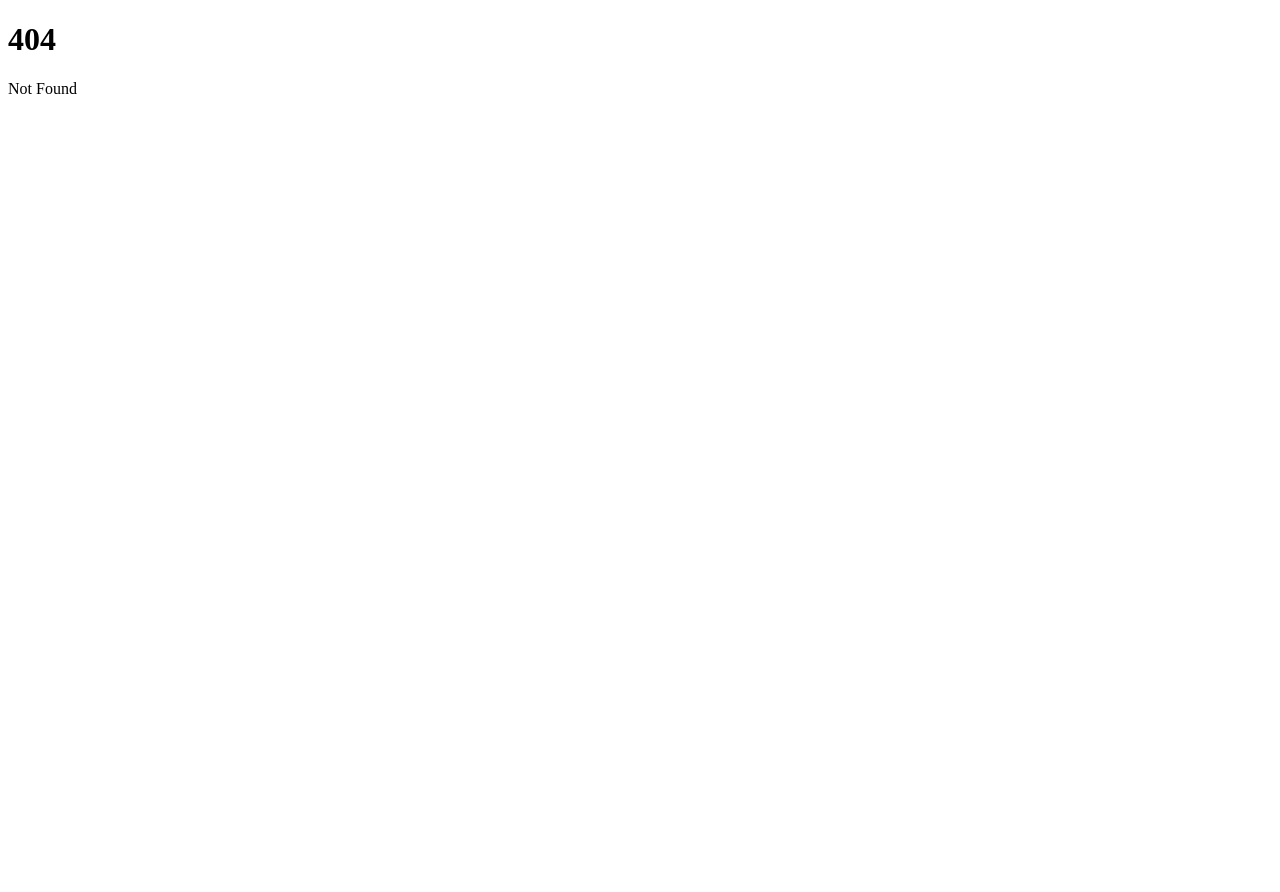
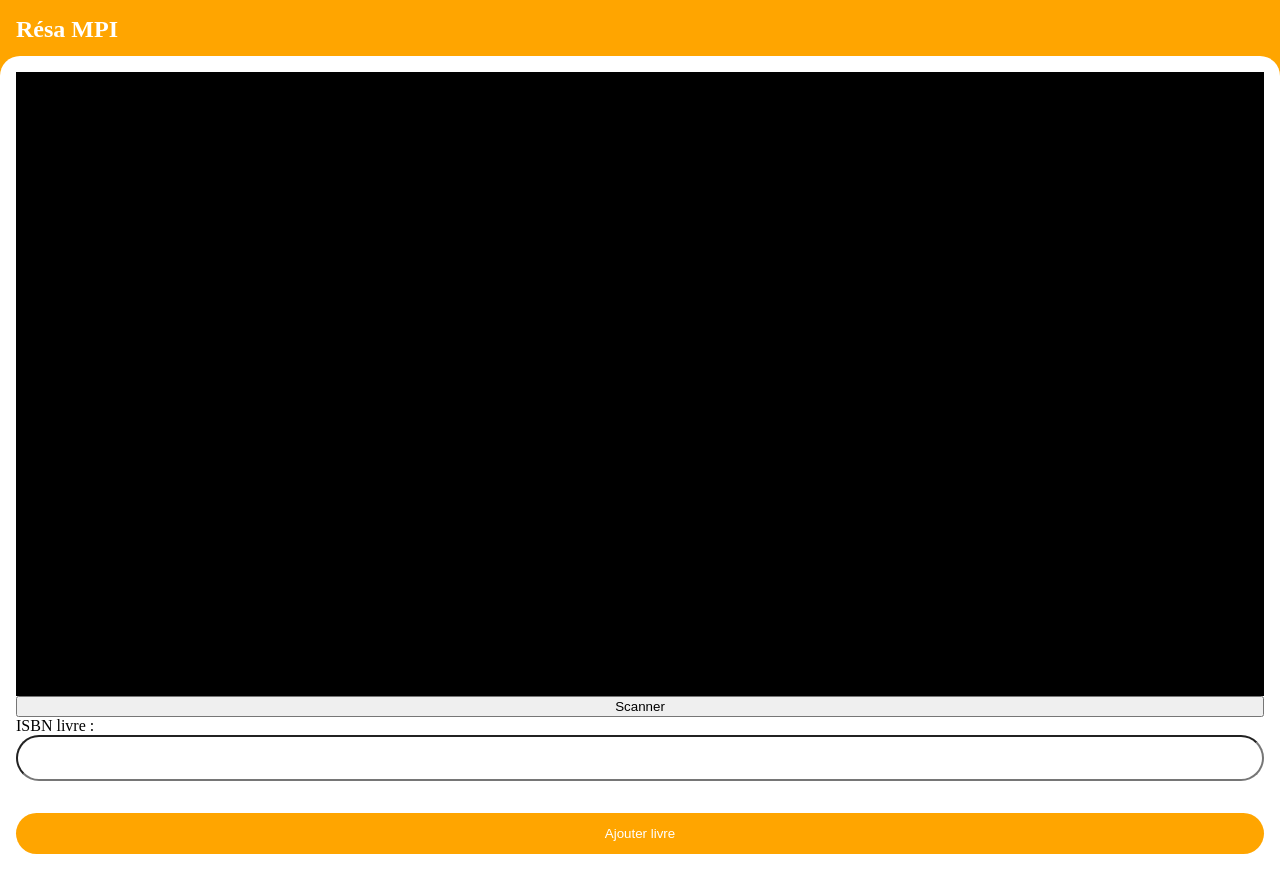
Before and after one commit to SpicyWasab/resa-mpi, a SvelteKit app: page /scanner/add in a window 1280 px wide. Before the commit this address had no page. Shown: the top 892 px of the page. Before the commit the page ends 800 px from the top, so only its background shows below. Built offline with nearby package versions, Linux system fonts and the light colour scheme; no server answers.

Commit message:
feat: added scanner and login pages (frontend logic)

```diff
--- a/src/app.html
+++ b/src/app.html
@@ -4,6 +4,13 @@
 		<meta charset="utf-8" />
 		<meta name="viewport" content="width=device-width, initial-scale=1" />
 		%sveltekit.head%
+		<style>
+			html, body {
+				width: 100%;
+				height: 100%;
+				margin: 0px;
+			}
+		</style>
 	</head>
 	<body data-sveltekit-preload-data="hover">
 		<div style="display: contents">%sveltekit.body%</div>
--- a/src/routes/+layout.svelte
+++ b/src/routes/+layout.svelte
@@ -8,4 +8,39 @@
 	<link rel="icon" href={favicon} />
 </svelte:head>
 
-{@render children?.()}
+<div id="main-wrapper">
+	<header>
+		<h2>Résa MPI</h2>
+	</header>
+	<main>
+		{@render children?.()}
+	</main>
+</div>
+
+<style>
+	#main-wrapper {
+		display: grid;
+		grid-template-rows: 56px auto;
+		height: 100%;
+		background-color: orange;
+	}
+
+	header {
+		color: white;
+		font-weight: bold;
+	}
+
+	main {
+		border-radius: 20px 20px 0px 0px;
+		background-color: white;
+	}
+
+	header, main {
+		padding: 1em;
+	}
+
+	h2 {
+		padding: 0;
+		margin: 0;
+	}
+</style>
--- /dev/null
+++ b/src/routes/login/admin/+page.svelte
@@ -0,0 +1,48 @@
+<div id="admin-login-view">
+    <h1>Connexion (pas de carte)</h1>
+
+    <form action="POST">
+        <label>
+            Identifiant
+            <input name="id" type="text">
+        </label>
+        <label>
+            Password
+            <input name="pass" type="text">
+        </label>
+        <button>Se connecter</button>
+    </form>
+</div>
+
+<style>
+    #admin-login-view {
+        display: flex;
+        flex-direction: column;
+        text-align: center;
+    }
+
+    form {
+        display: flex;
+        flex-direction: column;
+        gap: 2em;
+    }
+
+    label {
+        display: flex;
+        flex-direction: column;
+        text-align: left;
+    }
+
+    input {
+        border-radius: 25px;
+        padding: 1em;
+    }
+
+    button {
+        background: orange;
+        border: none;
+        border-radius: 25px;
+        padding: 1em;
+        color: white;
+    }
+</style>
--- /dev/null
+++ b/src/routes/scanner/+layout.js
@@ -0,0 +1 @@
+export const ssr = false;
--- /dev/null
+++ b/src/routes/scanner/+layout.svelte
@@ -0,0 +1,80 @@
+<script>
+    import { onDestroy, onMount } from 'svelte';
+    import { BarcodeDetector } from 'barcode-detector';
+    import { scanResult } from './store';
+
+    // on initialise une interface de scanner qui sera utilisée pour les 3 pages de scan
+    /** @type {HTMLVideoElement}*/
+    let videoElement;
+    let buttonText = $state("Scanner");
+    let intervalId;
+    /** @type {BarcodeDetector} */
+    let barcodeDetector;
+
+    onMount(async () => {
+        const stream = await navigator.mediaDevices.getUserMedia({
+            video: {
+                facingMode: "environment"
+            }
+        });
+
+        videoElement.srcObject = stream;
+        videoElement.play();
+
+        const supportedFormats = await BarcodeDetector.getSupportedFormats();
+
+        barcodeDetector = new BarcodeDetector({
+            // make sure the formats are supported
+            formats: supportedFormats,
+        });
+    });
+
+    onDestroy(() => {
+        clearInterval(intervalId);
+    });
+
+    function scan() {
+        buttonText = "Scan en cours";
+        intervalId = setInterval(() => {
+            barcodeDetector.detect(videoElement).then(e => {
+                if(e.length != 0) {
+                    buttonText = "Relancer"
+                    $scanResult = e[0].rawValue;
+                    clearInterval(intervalId);
+                }
+            }, 10);
+        });
+    }
+
+    let { children } = $props();
+</script>
+
+<!-- svelte-ignore a11y_media_has_caption -->
+<div id="scanner-view">
+    <div id="scanner">
+        <video bind:this={videoElement}></video>
+        <button onclick={scan}>{buttonText}</button>
+    </div>
+    <div>
+        {@render children?.()}
+    </div>
+</div>
+
+<style>
+    #scanner-view {
+        display: grid;
+        grid-template-rows: 3fr 1fr;
+        height: 100%;
+    }
+
+    #scanner {
+        display: grid;
+
+    }
+
+    video {
+        width: 100%;
+        height: 100%;
+        background-color: black;
+    }
+</style>
--- /dev/null
+++ b/src/routes/scanner/add/+page.svelte
@@ -0,0 +1,38 @@
+<script>
+    import { scanResult } from "../store";
+</script>
+
+<form action="POST">
+    <label>
+        ISBN livre :
+        <input type="text" bind:value={$scanResult}>
+    </label>
+    <button>Ajouter livre</button>
+</form>
+
+<style>
+    form {
+        display: flex;
+        flex-direction: column;
+        gap: 2em;
+    }
+
+    label {
+        display: flex;
+        flex-direction: column;
+        text-align: left;
+    }
+
+    input {
+        border-radius: 25px;
+        padding: 1em;
+    }
+
+    button {
+        background: orange;
+        border: none;
+        border-radius: 25px;
+        padding: 1em;
+        color: white;
+    }
+</style>
--- /dev/null
+++ b/src/routes/scanner/borrow/+page.svelte
@@ -0,0 +1,38 @@
+<script>
+    import { scanResult } from "../store";
+</script>
+
+<form action="POST">
+    <label>
+        ISBN livre :
+        <input type="text" bind:value={$scanResult}>
+    </label>
+    <button>Emprunter le livre</button>
+</form>
+
+<style>
+    form {
+        display: flex;
+        flex-direction: column;
+        gap: 2em;
+    }
+
+    label {
+        display: flex;
+        flex-direction: column;
+        text-align: left;
+    }
+
+    input {
+        border-radius: 25px;
+        padding: 1em;
+    }
+
+    button {
+        background: orange;
+        border: none;
+        border-radius: 25px;
+        padding: 1em;
+        color: white;
+    }
+</style>
--- /dev/null
+++ b/src/routes/scanner/login/+page.svelte
@@ -0,0 +1,38 @@
+<script>
+    import { scanResult } from "../store";
+</script>
+
+<form action="POST">
+    <label>
+        Identifiant :
+        <input type="text" bind:value={$scanResult}>
+    </label>
+    <button>Se connecter</button>
+</form>
+
+<style>
+    form {
+        display: flex;
+        flex-direction: column;
+        gap: 2em;
+    }
+
+    label {
+        display: flex;
+        flex-direction: column;
+        text-align: left;
+    }
+
+    input {
+        border-radius: 25px;
+        padding: 1em;
+    }
+
+    button {
+        background: orange;
+        border: none;
+        border-radius: 25px;
+        padding: 1em;
+        color: white;
+    }
+</style>
--- /dev/null
+++ b/src/routes/scanner/store.js
@@ -0,0 +1,3 @@
+import { writable } from 'svelte/store';
+
+export let scanResult = writable();
```
Also changed, not shown: src/routes/login/+page.svelte (added, +24 -0 lines), 1 other file (tests, documents, lock files or other folders).
